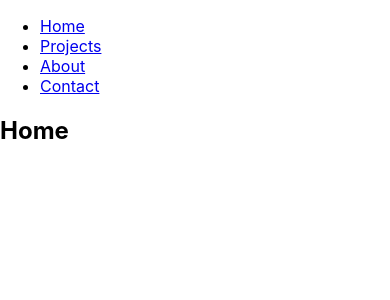
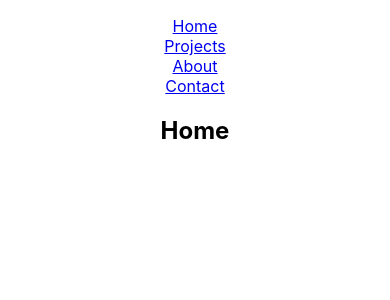
Before and after one commit to jrosario22/CPM464-HW1, a React (Create React App) app: page / in a window 390 px wide. Shown: the top 300 px of the page. Built offline with nearby package versions, Linux system fonts and the light colour scheme.

Commit message:
Styling for the nav

```diff
--- a/src/App.js
+++ b/src/App.js
@@ -4,17 +4,17 @@ import Projects from "./components/Projects";
 import Contact from "./components/Contact";
 import About from "./components/About";
 import Home from "./components/Home";
+import "./index.css";
+import "./App.css";
 
 export default function App() {
   return (
     <Router>
-      <div className="navagation">
-        <nav>
-          <ul>
+      <div className="App">
+        <ul className="navigation">
           <li>
             <Link to="/">Home</Link>
           </li>
-
           <li>
             <Link to="/projects">Projects</Link>
           </li>
@@ -25,7 +25,6 @@ export default function App() {
             <Link to="/contact">Contact</Link>
           </li>
         </ul>
-        </nav>
 
         <Switch>
           <Route path="/about">
--- a/src/index.css
+++ b/src/index.css
@@ -1,13 +1,36 @@
 body {
   margin: 0;
-  font-family: -apple-system, BlinkMacSystemFont, 'Segoe UI', 'Roboto', 'Oxygen',
-    'Ubuntu', 'Cantarell', 'Fira Sans', 'Droid Sans', 'Helvetica Neue',
+  font-family: -apple-system, BlinkMacSystemFont, "Segoe UI", "Roboto", "Oxygen",
+    "Ubuntu", "Cantarell", "Fira Sans", "Droid Sans", "Helvetica Neue",
     sans-serif;
   -webkit-font-smoothing: antialiased;
   -moz-osx-font-smoothing: grayscale;
 }
 
 code {
-  font-family: source-code-pro, Menlo, Monaco, Consolas, 'Courier New',
+  font-family: source-code-pro, Menlo, Monaco, Consolas, "Courier New",
     monospace;
 }
+
+#root ul {
+  list-style: none;
+  padding-right: 40px;
+}
+
+.navigation {
+  display: flex;
+  flex-flow: row wrap;
+  justify-content: flex-end;
+}
+
+@media all and (max-width: 800px) {
+  .navigation {
+    justify-content: space-around;
+  }
+}
+
+@media all and (max-width: 500px) {
+  .navigation {
+    flex-direction: column;
+  }
+}
```
Lines whose indentation alone changed are shown as unchanged.
